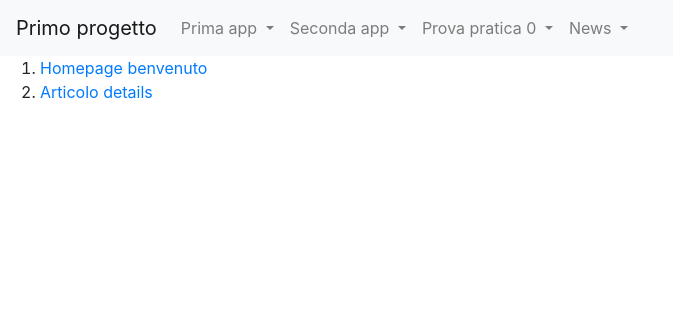
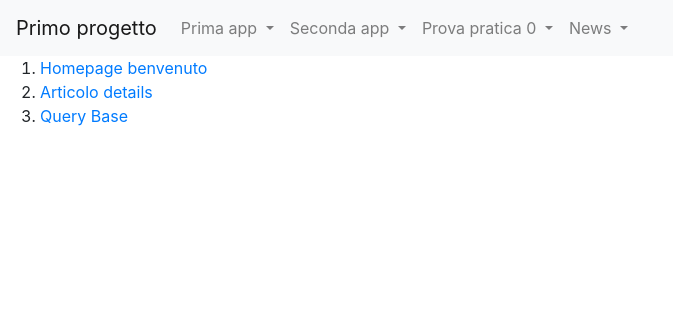
Before and after one commit to nikytz/primo_progetto, a Django app: page /news/ in a window 1280 px wide. Shown: the top 316 px of the page, without its empty margins (0-673 px from the left). Run offline with Django 5.2, Linux system fonts and the light colour scheme.

Commit message:
fine davvero 19

```diff
--- a/news/templates/news/index.html
+++ b/news/templates/news/index.html
@@ -4,5 +4,6 @@
     <ol>
         <li><a href="{% url 'news:homepage'%}">Homepage benvenuto</a></li>
         <li><a href="{% url 'news:articolo_detail' 1%}">Articolo details</a></li>
+        <li><a href="{% url 'news:query_base'%}">Query Base</a></li>
     </ol>
 {% endblock content %}
--- a/news/urls.py
+++ b/news/urls.py
@@ -8,6 +8,5 @@ urlpatterns = [
     path("articoli/<int:pk>", articoloDetailView, name="articolo_detail"),
     path("lista_articoli/<int:pk>", listaArticoli, name="lista_articoli"),
     path("query_base", queryBase, name="query_base"),
-
-
+    path('',index,name='index'),
 ]
--- a/templates/base.html
+++ b/templates/base.html
@@ -72,6 +72,8 @@
         <div class="dropdown-menu" aria-labelledby="navbarDropdownMenuLink">
           <a class="dropdown-item" href="{% url 'news:homepage'%}">Homepage</a>
           <a class="dropdown-item" href="{% url 'news:articolo_detail' 1%}">Articolo detail</a>
+          <a class="dropdown-item" href="{% url 'news:query_base'%}">Query base</a>
+
 
 
 
```
